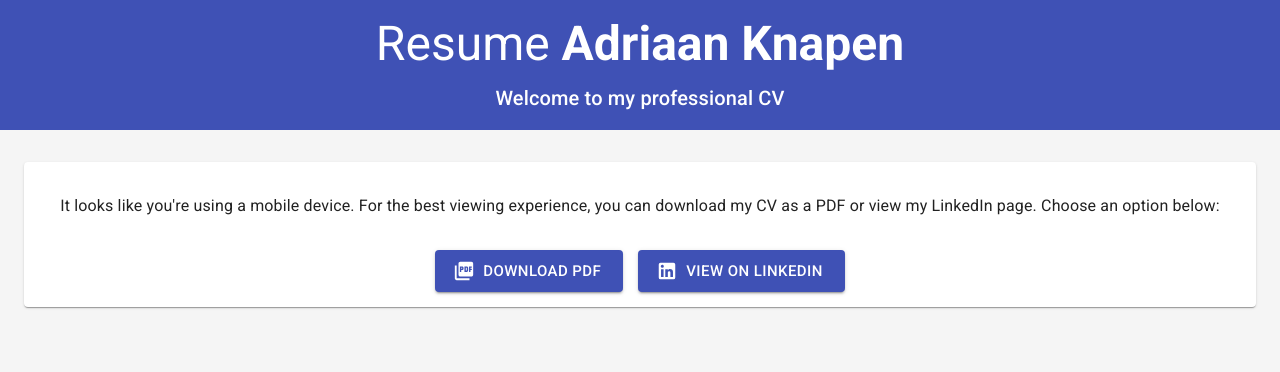
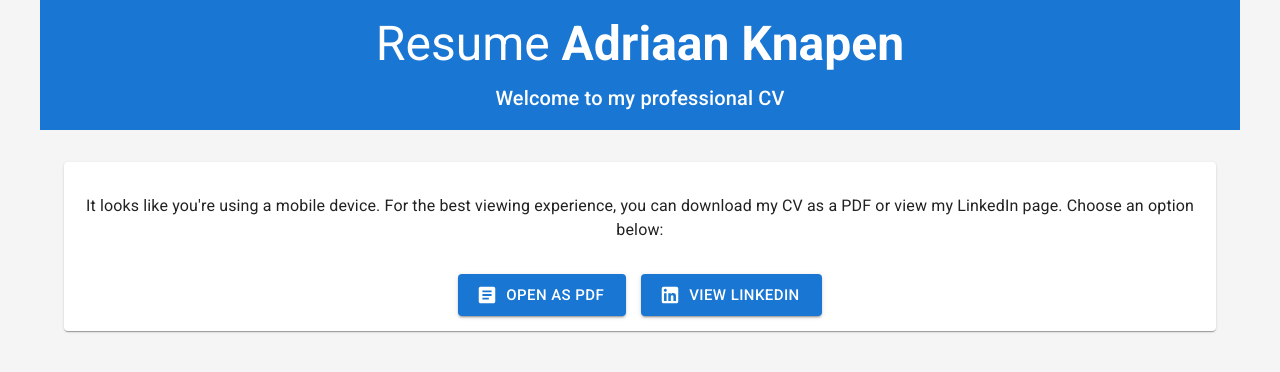
Before and after one commit to Addono/CV, a Next.js app in the folder website/: page / in a window 1280 px wide. Shown: the top 372 px of the page. Built offline with nearby package versions, Linux system fonts and the light colour scheme.

Commit message:
chore(website): update all dependencies to the latest version

```diff
--- a/website/pages/index.tsx
+++ b/website/pages/index.tsx
@@ -8,9 +8,9 @@ import {
   CardContent,
   Container,
   Typography,
-} from "@material-ui/core";
-import PictureAsPdfIcon from "@material-ui/icons/PictureAsPdf";
-import LinkedInIcon from "@material-ui/icons/LinkedIn";
+} from "@mui/material";
+import ArticleIcon from '@mui/icons-material/Article';
+import LinkedInIcon from "@mui/icons-material/LinkedIn";
 
 const pdfUrl = "https://cv.aknapen.nl/cv.pdf";
 const linkedinUrl = "https://linkedin.com/in/adriaan-knapen";
@@ -19,7 +19,8 @@ const Home: React.FC = () => {
   const [isMobile, setIsMobile] = React.useState(false);
 
   React.useEffect(() => {
-    const userAgent = typeof window.navigator === "undefined" ? "" : navigator.userAgent;
+    const userAgent =
+      typeof window.navigator === "undefined" ? "" : navigator.userAgent;
     const mobile = Boolean(
       userAgent.match(
         /Android|BlackBerry|iPhone|iPad|iPod|Opera Mini|IEMobile|WPDesktop/i
@@ -49,20 +50,43 @@ const ResumeFormatSelector: React.FC = () => (
   <Container style={{ marginTop: "2em", textAlign: "center" }}>
     <Card>
       <CardContent>
-        <Typography variant="body1" component={"p"} style={{ marginTop: "1em" }}>
-          It looks like you're using a mobile device. For the best viewing experience, you can download my CV as a PDF or view my LinkedIn page. Choose an option below:
+        <Typography
+          variant="body1"
+          component={"p"}
+          style={{ marginTop: "1em" }}
+        >
+          It looks like you're using a mobile device. For the best viewing
+          experience, you can download my CV as a PDF or view my LinkedIn page.
+          Choose an option below:
         </Typography>
       </CardContent>
       <CardActions style={{ justifyContent: "center" }}>
         <Container>
-          <a href={pdfUrl} target="_blank" rel="noopener noreferrer" style={{ textDecoration: "none", marginBottom: "10px" }}>
-            <Button variant="contained" color="primary" size={"large"} startIcon={<PictureAsPdfIcon />} style={{ margin: ".5em"}}>
-              Download PDF
+          <a
+            href={pdfUrl}
+            target="_blank"
+            rel="noopener noreferrer"
+            style={{ textDecoration: "none", marginBottom: "10px" }}
+          >
+            <Button
+              variant="contained"
+              color={"primary"}
+              size={"large"}
+              startIcon={<ArticleIcon />}
+              style={{ margin: ".5em" }}
+            >
+              Open As PDF
             </Button>
           </a>
           <a href={linkedinUrl} style={{ textDecoration: "none" }}>
-            <Button variant="contained" color="primary" size={"large"} startIcon={<LinkedInIcon />} style={{ margin: ".5em"}}>
-              View on LinkedIn
+            <Button
+              variant="contained"
+              color="primary"
+              size={"large"}
+              startIcon={<LinkedInIcon />}
+              style={{ margin: ".5em" }}
+            >
+              View LinkedIn
             </Button>
           </a>
         </Container>
@@ -84,7 +108,7 @@ export default () => (
     <style jsx global>{`
       body {
         margin: 0;
-        font-family: 'Roboto', sans-serif;
+        font-family: "Roboto", sans-serif;
         background-color: #f5f5f5;
       }
     `}</style>
@@ -92,19 +116,21 @@ export default () => (
       rel="stylesheet"
       href="//fonts.googleapis.com/css?family=Roboto:300,400,500,700&display=swap"
     />
-    <div style={{
-      backgroundColor: '#3f51b5',
-      color: 'white',
-      padding: '1em .5em',
-      textAlign: 'center'
-    }}>
+    <Container
+      sx={{
+        backgroundColor: "primary.main",
+        color: "white",
+        padding: "1em .5em",
+        textAlign: "center",
+      }}
+    >
       <Typography variant="h3" component="h1" style={{ margin: 0 }}>
         Resume <b>Adriaan&nbsp;Knapen</b>
       </Typography>
-      <Typography variant="h6" component="p" style={{ marginTop: '0.5em' }}>
+      <Typography variant="h6" component="p" style={{ marginTop: "0.5em" }}>
         Welcome to my professional CV
       </Typography>
-    </div>
+    </Container>
     <Home />
   </>
 );
```
Also changed, not shown: website/package.json (+12 -10 lines), 1 other file (tests, documents, lock files or other folders).
